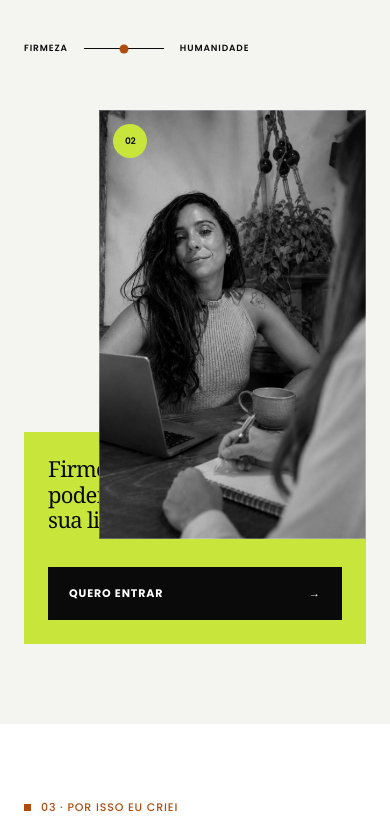
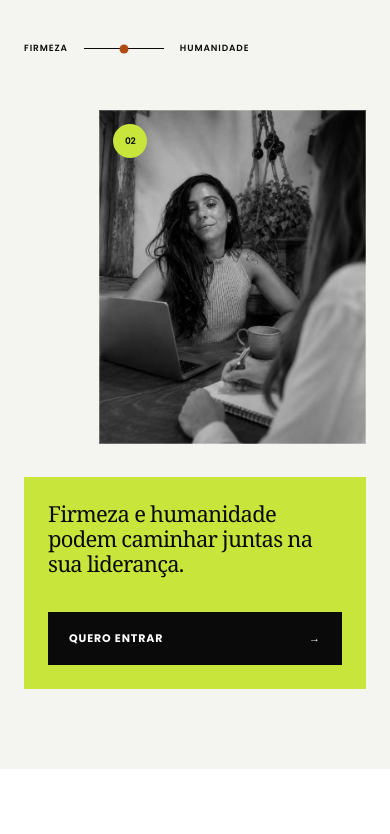
Before and after one commit to 3ielzinh/Carol-Fonseca, a website: page index.html in a window 390 px wide. Shown: the part 5564-6398 px from the top of the page. Drawn offline with Linux system fonts and the light colour scheme.

Commit message:
Corrige sobreposicao de dobras no mobile

```diff
--- a/styles.css
+++ b/styles.css
@@ -189,7 +189,7 @@ body{font-family:var(--body);letter-spacing:-.01em}
   .portrait-wide{height:115vw;max-height:620px}
   .portrait-statement{padding-top:22px}
   .portrait-statement blockquote{font-size:clamp(38px,11vw,54px)}
-  .portrait-close{display:block;height:110vw;max-height:560px;margin:30px 0 -140px 22%}
+  .portrait-close{display:block;width:min(78%,420px);height:auto;aspect-ratio:4/5;max-height:none;margin:30px 0 0 auto}
   .line-icon{width:48px;height:48px}
 }
 @media(prefers-reduced-motion:reduce){.portrait img{transition:none}.hero-video{transform:none}}
```
